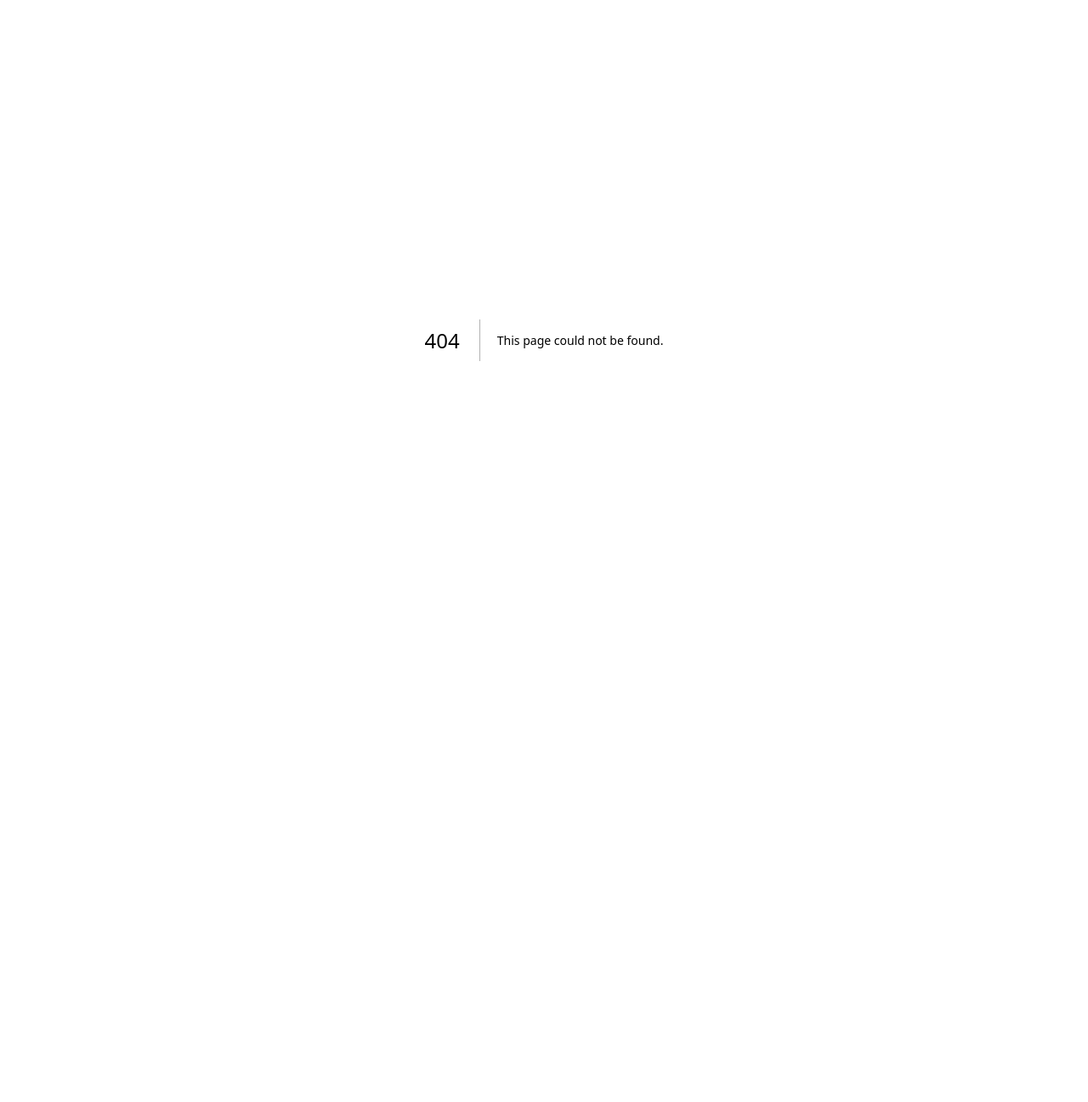
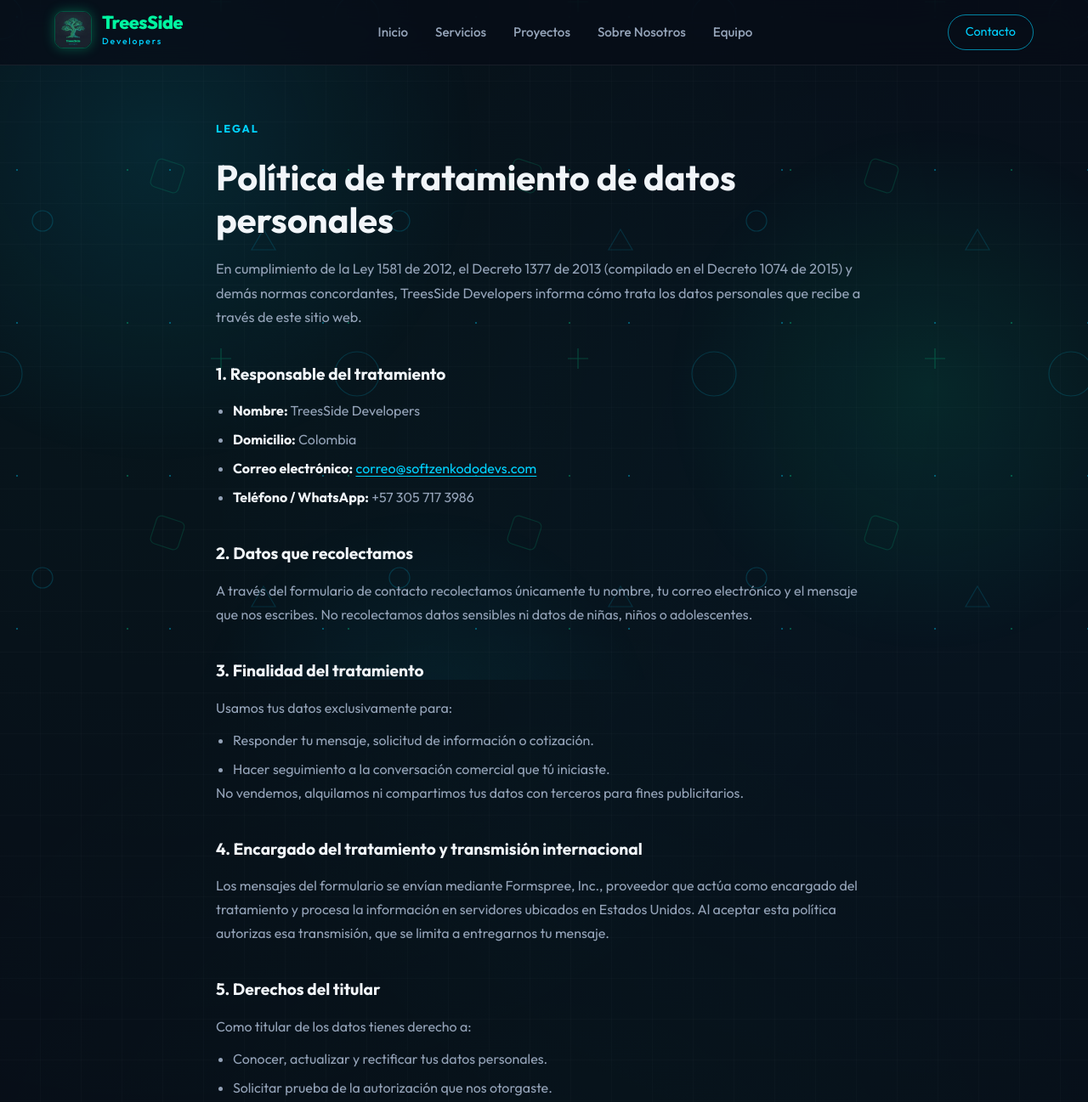
Before and after one commit to Maleja-Ortiz12/TreesSide-Developers, a Next.js app: page /politica-de-datos in a window 1280 px wide. Before the commit this address had no page. Shown: the top 1297 px of the page at 85% size. Before the commit the page ends 800 px from the top, so only its background shows below. Built offline with nearby package versions, Linux system fonts and the light colour scheme.

Commit message:
feat(legal): publish the personal data policy (Ley 1581 de 2012) and link it from the footer

```diff
--- /dev/null
+++ b/src/app/politica-de-datos/page.module.css
@@ -0,0 +1,8 @@
+.policy { max-width: 820px; padding-top: 60px; padding-bottom: 90px; color: var(--text-muted); line-height: 1.75; }
+.policy h1 { margin: 10px 0 18px; color: var(--text-main); font-size: clamp(1.8rem, 4vw, 2.6rem); line-height: 1.2; }
+.policy h2 { margin: 36px 0 12px; color: var(--text-main); font-size: 1.2rem; }
+.policy p + p { margin-top: 10px; }
+.policy ul { margin: 10px 0 0 20px; display: grid; gap: 6px; }
+.policy strong { color: var(--text-main); }
+.policy a { color: var(--primary-cyan); text-decoration: underline; text-underline-offset: 3px; overflow-wrap: anywhere; }
+.lead { font-size: 1.02rem; }
--- /dev/null
+++ b/src/app/politica-de-datos/page.tsx
@@ -0,0 +1,91 @@
+import type { Metadata } from 'next';
+import { SitePage } from '@/components/SitePage';
+import { CONTACT_INFO } from '@/data/content';
+import styles from './page.module.css';
+
+export const metadata: Metadata = {
+  title: 'Política de tratamiento de datos personales | TreesSide Developers',
+  description: 'Cómo TreesSide Developers recolecta, usa y protege los datos personales que recibe a través de su sitio web, conforme a la Ley 1581 de 2012.',
+};
+
+const EFFECTIVE_DATE = '24 de octubre de 2026';
+
+export default function PrivacyPolicyPage() {
+  return (
+    <SitePage>
+      <article className={`container ${styles.policy}`}>
+        <span className="kicker">LEGAL</span>
+        <h1>Política de tratamiento de datos personales</h1>
+        <p className={styles.lead}>
+          En cumplimiento de la Ley 1581 de 2012, el Decreto 1377 de 2013 (compilado en el Decreto 1074 de 2015) y demás
+          normas concordantes, TreesSide Developers informa cómo trata los datos personales que recibe a través de este sitio web.
+        </p>
+
+        <h2>1. Responsable del tratamiento</h2>
+        <ul>
+          <li><strong>Nombre:</strong> TreesSide Developers</li>
+          <li><strong>Domicilio:</strong> {CONTACT_INFO.location}</li>
+          <li><strong>Correo electrónico:</strong> <a href={`mailto:${CONTACT_INFO.email}`}>{CONTACT_INFO.email}</a></li>
+          <li><strong>Teléfono / WhatsApp:</strong> {CONTACT_INFO.phone}</li>
+        </ul>
+
+        <h2>2. Datos que recolectamos</h2>
+        <p>
+          A través del formulario de contacto recolectamos únicamente tu nombre, tu correo electrónico y el mensaje que nos
+          escribes. No recolectamos datos sensibles ni datos de niñas, niños o adolescentes.
+        </p>
+
+        <h2>3. Finalidad del tratamiento</h2>
+        <p>Usamos tus datos exclusivamente para:</p>
+        <ul>
+          <li>Responder tu mensaje, solicitud de información o cotización.</li>
+          <li>Hacer seguimiento a la conversación comercial que tú iniciaste.</li>
+        </ul>
+        <p>No vendemos, alquilamos ni compartimos tus datos con terceros para fines publicitarios.</p>
+
+        <h2>4. Encargado del tratamiento y transmisión internacional</h2>
+        <p>
+          Los mensajes del formulario se envían mediante Formspree, Inc., proveedor que actúa como encargado del tratamiento
+          y procesa la información en servidores ubicados en Estados Unidos. Al aceptar esta política autorizas esa
+          transmisión, que se limita a entregarnos tu mensaje.
+        </p>
+
+        <h2>5. Derechos del titular</h2>
+        <p>Como titular de los datos tienes derecho a:</p>
+        <ul>
+          <li>Conocer, actualizar y rectificar tus datos personales.</li>
+          <li>Solicitar prueba de la autorización que nos otorgaste.</li>
+          <li>Ser informado sobre el uso que les damos a tus datos.</li>
+          <li>Revocar la autorización y solicitar la supresión de tus datos cuando no exista un deber legal o contractual de conservarlos.</li>
+          <li>Presentar quejas ante la Superintendencia de Industria y Comercio por infracciones a la ley.</li>
+          <li>Acceder gratuitamente a tus datos personales.</li>
+        </ul>
+
+        <h2>6. Atención de consultas y reclamos</h2>
+        <p>
+          El equipo de TreesSide Developers atiende las solicitudes sobre datos personales en{' '}
+          <a href={`mailto:${CONTACT_INFO.email}`}>{CONTACT_INFO.email}</a>. Indica tu nombre, el correo con el que nos
+          escribiste y lo que solicitas.
+        </p>
+        <ul>
+          <li><strong>Consultas:</strong> las respondemos en un plazo máximo de diez (10) días hábiles desde su recibo.</li>
+          <li>
+            <strong>Reclamos</strong> (corrección, actualización, supresión o revocatoria): los atendemos en un plazo máximo de
+            quince (15) días hábiles desde su recibo. Si necesitamos más tiempo, te informaremos el motivo y la fecha de respuesta.
+          </li>
+        </ul>
+
+        <h2>7. Conservación de los datos</h2>
+        <p>
+          Conservamos tus datos mientras sea necesario para atender tu solicitud y la relación comercial que se derive de ella,
+          o hasta que solicites su supresión.
+        </p>
+
+        <h2>8. Vigencia</h2>
+        <p>
+          Fecha de entrada en vigencia: {EFFECTIVE_DATE}. Cualquier cambio sustancial a esta política se publicará en esta página.
+        </p>
+      </article>
+    </SitePage>
+  );
+}
--- a/src/components/Footer.tsx
+++ b/src/components/Footer.tsx
@@ -125,7 +125,10 @@ export function Footer() {
           gap: '12px'
         }}>
           <p style={{ fontSize: '0.88rem', color: 'var(--text-dim)' }}>
-            © 2025 TreesSide Developers. Todos los derechos reservados.
+            © 2025 TreesSide Developers. Todos los derechos reservados. ·{' '}
+            <Link href="/politica-de-datos" style={{ fontSize: 'inherit', color: 'inherit', textDecoration: 'underline' }}>
+              Política de datos
+            </Link>
           </p>
 
           <p style={{
```
Also changed, not shown: 1 other file (tests, documents, lock files or other folders).
